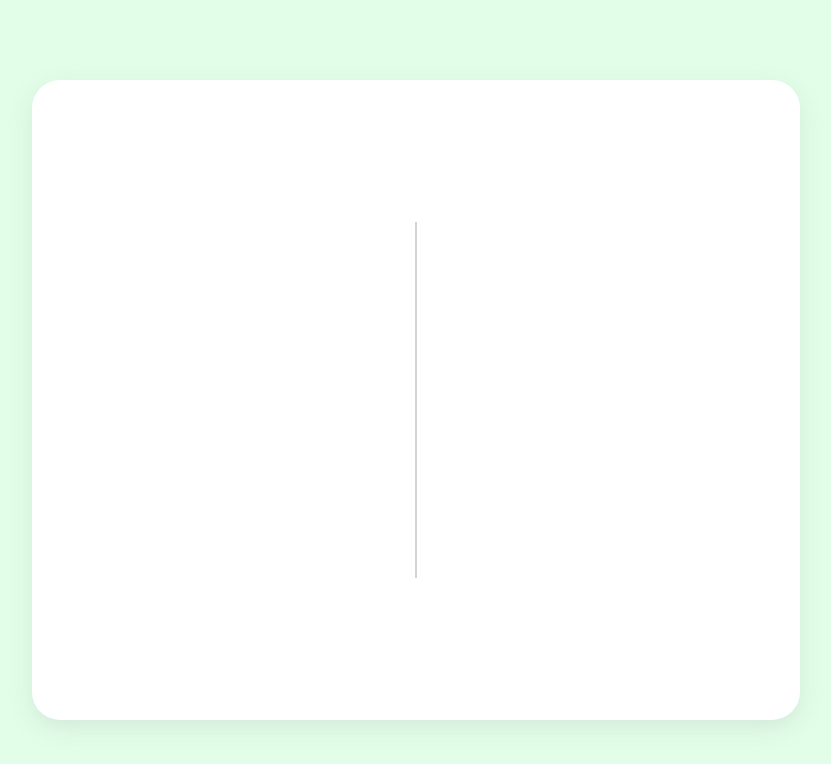
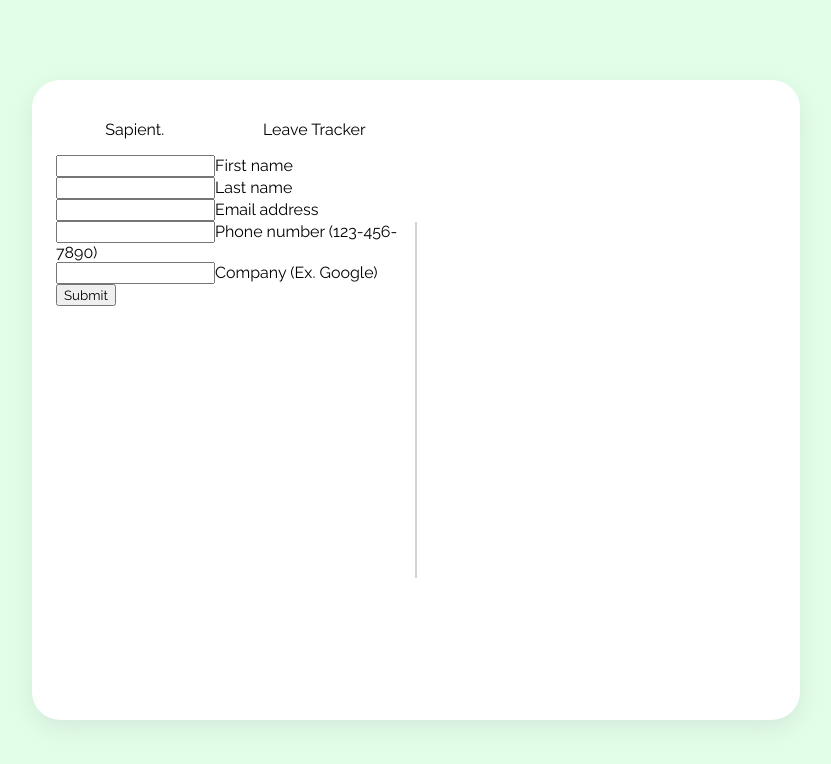
Before and after one commit to Gathoni-Wanjira/Leave-Tracker-Frontend, a React (Create React App) app: page / in a window 1280 px wide. Shown: the top 764 px of the page, without its empty margins (224-1055 px from the left). Built offline with nearby package versions, Linux system fonts and the light colour scheme.

Commit message:
Borderline Container

```diff
--- a/public/index.html
+++ b/public/index.html
@@ -15,6 +15,9 @@
       user's mobile device or desktop. See https://developers.google.com/web/fundamentals/web-app-manifest/
     -->
     <link rel="manifest" href="%PUBLIC_URL%/manifest.json" />
+    <link rel="preconnect" href="https://fonts.googleapis.com">
+<link rel="preconnect" href="https://fonts.gstatic.com" crossorigin>
+<link href="https://fonts.googleapis.com/css2?family=Raleway&display=swap" rel="stylesheet">
     <!--
       Notice the use of %PUBLIC_URL% in the tags above.
       It will be replaced with the URL of the `public` folder during the build.
--- a/src/App.css
+++ b/src/App.css
@@ -1,5 +1,6 @@
 * {
   box-sizing: border-box;
+  font-family: 'Raleway', sans-serif;
 }
 .App {
   background-color: rgba(17, 246, 66, 0.12);
@@ -35,6 +36,20 @@
   background-color: lightgray;
 }
 .leftModal {
+  display: flex;
+  flex-direction: column;
+
+}
+.topRow {
+  justify-content: space-around;
+  display: flex;
+  flex-direction: row;
+
+
+}
+.bottomColumn {
+  display: flex;
+  flex-direction: column;
 
 }
 .rightModal {
--- a/src/Components/Form.js
+++ b/src/Components/Form.js
@@ -5,6 +5,44 @@
     <div className='modaldiv'>
 
       <div className='leftModal'>
+        <div className='topRow'>
+          <p>Sapient.</p>
+          <p>Leave Tracker</p>
+        </div>
+        <div className='bottomColumn'>
+
+          <form class="max-w-md mx-auto">
+
+            <div class="grid md:grid-cols-2 md:gap-6">
+              <div class="relative z-0 w-full mb-5 group">
+                <input type="text" name="floating_first_name" id="floating_first_name" class="block py-2.5 px-0 w-full text-sm text-gray-900 bg-transparent border-0 border-b-2 border-gray-300 appearance-none dark:text-white dark:border-gray-600 dark:focus:border-blue-500 focus:outline-none focus:ring-0 focus:border-blue-600 peer" placeholder=" " required />
+                <label for="floating_first_name" class="peer-focus:font-medium absolute text-sm text-gray-500 dark:text-gray-400 duration-300 transform -translate-y-6 scale-75 top-3 -z-10 origin-[0] peer-focus:start-0 rtl:peer-focus:translate-x-1/4 peer-focus:text-blue-600 peer-focus:dark:text-blue-500 peer-placeholder-shown:scale-100 peer-placeholder-shown:translate-y-0 peer-focus:scale-75 peer-focus:-translate-y-6">First name</label>
+              </div>
+              <div class="relative z-0 w-full mb-5 group">
+                <input type="text" name="floating_last_name" id="floating_last_name" class="block py-2.5 px-0 w-full text-sm text-gray-900 bg-transparent border-0 border-b-2 border-gray-300 appearance-none dark:text-white dark:border-gray-600 dark:focus:border-blue-500 focus:outline-none focus:ring-0 focus:border-blue-600 peer" placeholder=" " required />
+                <label for="floating_last_name" class="peer-focus:font-medium absolute text-sm text-gray-500 dark:text-gray-400 duration-300 transform -translate-y-6 scale-75 top-3 -z-10 origin-[0] peer-focus:start-0 rtl:peer-focus:translate-x-1/4 peer-focus:text-blue-600 peer-focus:dark:text-blue-500 peer-placeholder-shown:scale-100 peer-placeholder-shown:translate-y-0 peer-focus:scale-75 peer-focus:-translate-y-6">Last name</label>
+              </div>
+              <div class="relative z-0 w-full mb-5 group">
+              <input type="email" name="floating_email" id="floating_email" class="block py-2.5 px-0 w-full text-sm text-gray-900 bg-transparent border-0 border-b-2 border-gray-300 appearance-none dark:text-white dark:border-gray-600 dark:focus:border-blue-500 focus:outline-none focus:ring-0 focus:border-blue-600 peer" placeholder=" " required />
+              <label for="floating_email" class="peer-focus:font-medium absolute text-sm text-gray-500 dark:text-gray-400 duration-300 transform -translate-y-6 scale-75 top-3 -z-10 origin-[0] peer-focus:start-0 rtl:peer-focus:translate-x-1/4 rtl:peer-focus:left-auto peer-focus:text-blue-600 peer-focus:dark:text-blue-500 peer-placeholder-shown:scale-100 peer-placeholder-shown:translate-y-0 peer-focus:scale-75 peer-focus:-translate-y-6">Email address</label>
+            </div>
+            </div>
+
+            <div class="grid md:grid-cols-2 md:gap-6">
+              <div class="relative z-0 w-full mb-5 group">
+                <input type="tel" pattern="[0-9]{3}-[0-9]{3}-[0-9]{4}" name="floating_phone" id="floating_phone" class="block py-2.5 px-0 w-full text-sm text-gray-900 bg-transparent border-0 border-b-2 border-gray-300 appearance-none dark:text-white dark:border-gray-600 dark:focus:border-blue-500 focus:outline-none focus:ring-0 focus:border-blue-600 peer" placeholder=" " required />
+                <label for="floating_phone" class="peer-focus:font-medium absolute text-sm text-gray-500 dark:text-gray-400 duration-300 transform -translate-y-6 scale-75 top-3 -z-10 origin-[0] peer-focus:start-0 rtl:peer-focus:translate-x-1/4 peer-focus:text-blue-600 peer-focus:dark:text-blue-500 peer-placeholder-shown:scale-100 peer-placeholder-shown:translate-y-0 peer-focus:scale-75 peer-focus:-translate-y-6">Phone number (123-456-7890)</label>
+              </div>
+              <div class="relative z-0 w-full mb-5 group">
+                <input type="text" name="floating_company" id="floating_company" class="block py-2.5 px-0 w-full text-sm text-gray-900 bg-transparent border-0 border-b-2 border-gray-300 appearance-none dark:text-white dark:border-gray-600 dark:focus:border-blue-500 focus:outline-none focus:ring-0 focus:border-blue-600 peer" placeholder=" " required />
+                <label for="floating_company" class="peer-focus:font-medium absolute text-sm text-gray-500 dark:text-gray-400 duration-300 transform -translate-y-6 scale-75 top-3 -z-10 origin-[0] peer-focus:start-0 rtl:peer-focus:translate-x-1/4 peer-focus:text-blue-600 peer-focus:dark:text-blue-500 peer-placeholder-shown:scale-100 peer-placeholder-shown:translate-y-0 peer-focus:scale-75 peer-focus:-translate-y-6">Company (Ex. Google)</label>
+              </div>
+            </div>
+            <button type="submit" class="text-white bg-blue-700 hover:bg-blue-800 focus:ring-4 focus:outline-none focus:ring-blue-300 font-medium rounded-lg text-sm w-full sm:w-auto px-5 py-2.5 text-center dark:bg-blue-600 dark:hover:bg-blue-700 dark:focus:ring-blue-800">Submit</button>
+          </form>
+
+
+        </div>
 
       </div>
       <div className='borderLine'>
```
Lines whose indentation alone changed are shown as unchanged.
